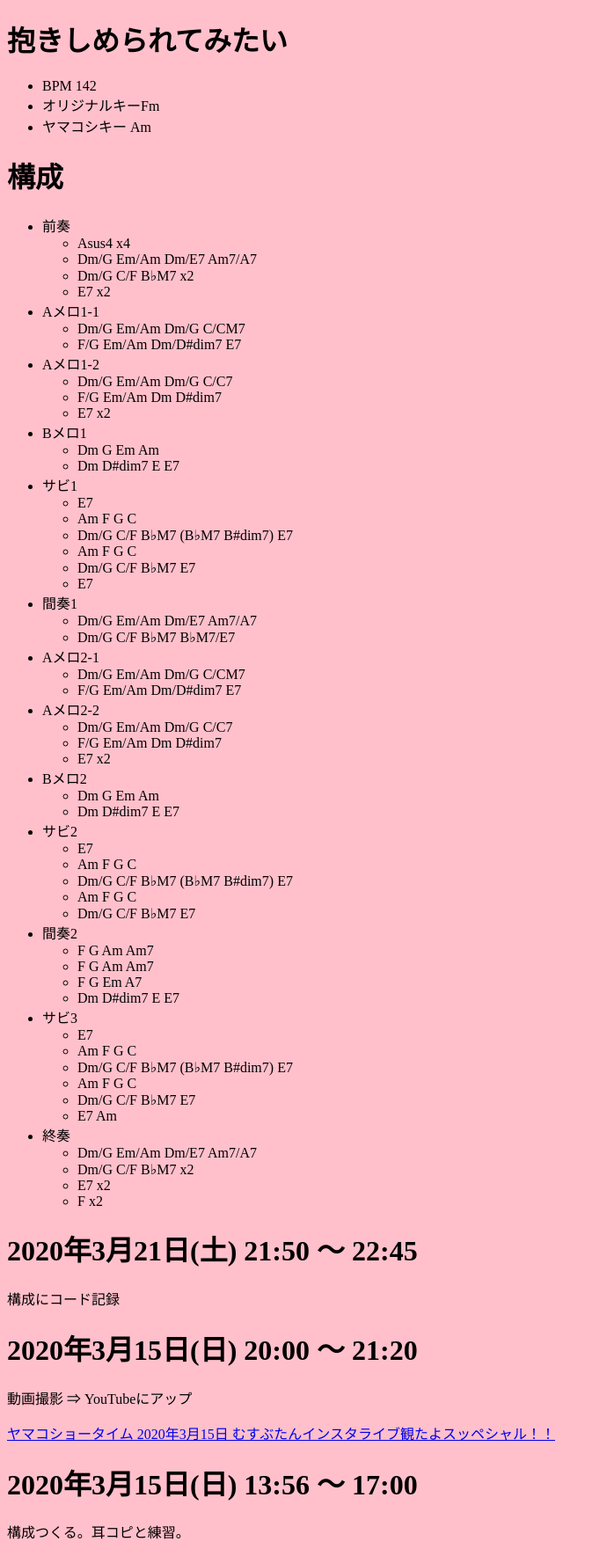
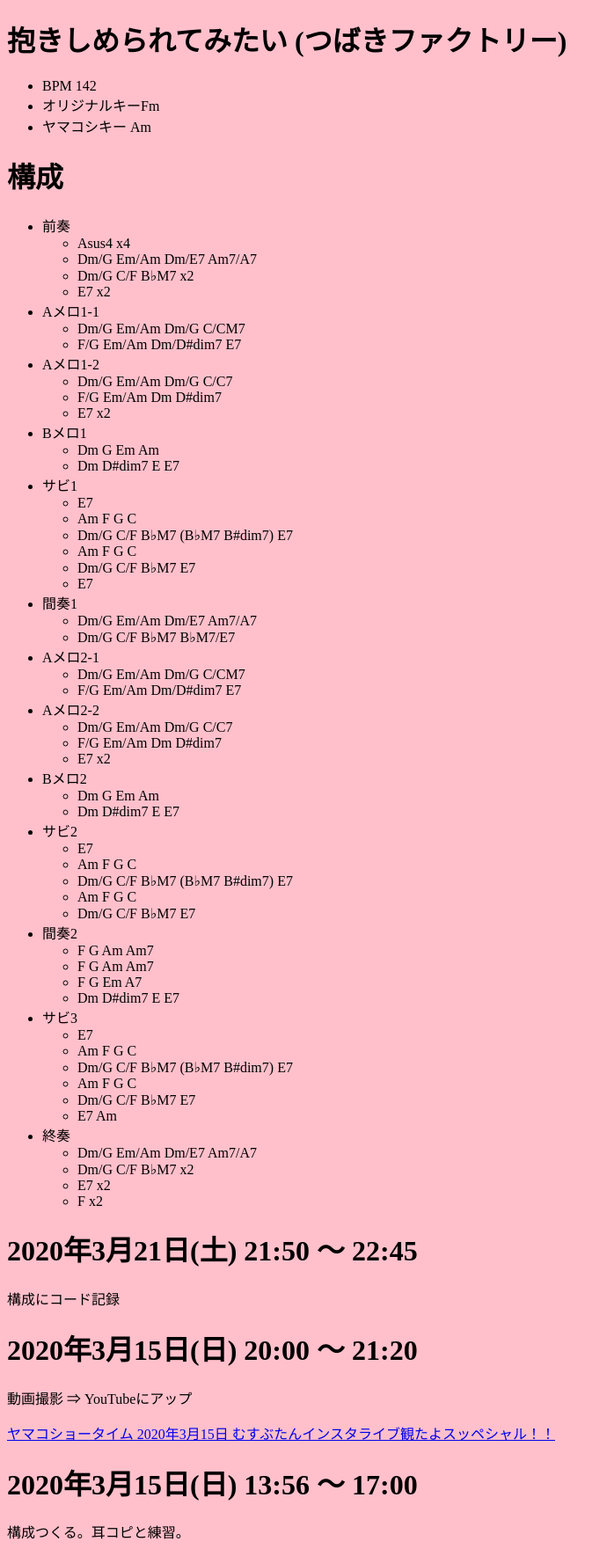
Before and after one commit to takaoyamakoshi/momochi, a Jekyll site: the page built from showtime/number/dakishimerarete_mitai.md, in a window 1280 px wide. Shown: the whole page at 88% size, without its empty margins (0-698 px from the left). Built offline with Jekyll 4.4.1, drawn with Linux system fonts in a browser that asks for light colours; our own code applies the rules of GitHub Pages for plain Markdown files.

Commit message:
Update dakishimerarete_mitai.md

```diff
--- a/showtime/number/dakishimerarete_mitai.md
+++ b/showtime/number/dakishimerarete_mitai.md
@@ -1,4 +1,4 @@
-# 抱きしめられてみたい
+# 抱きしめられてみたい (つばきファクトリー)
 
 - BPM 142
 - オリジナルキーFm
```
